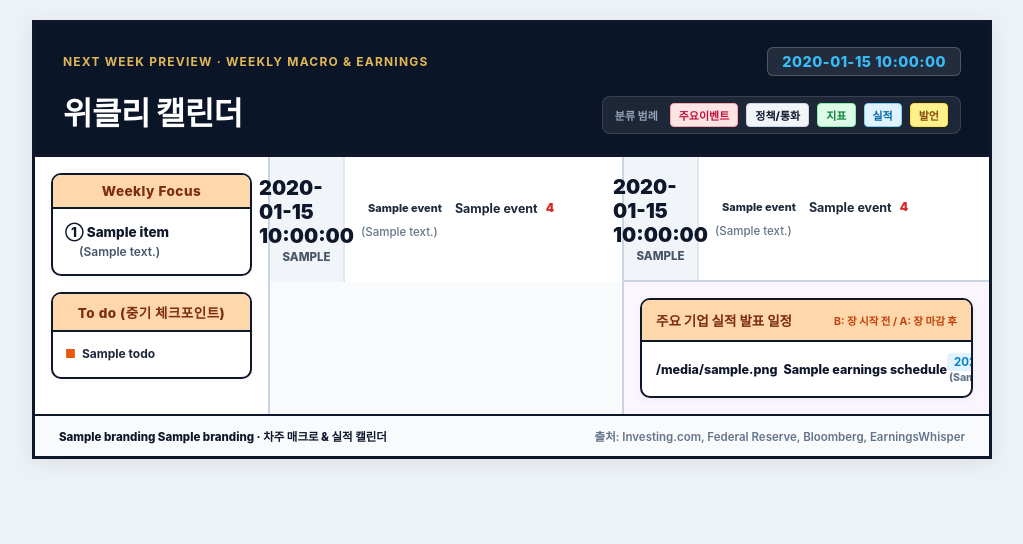
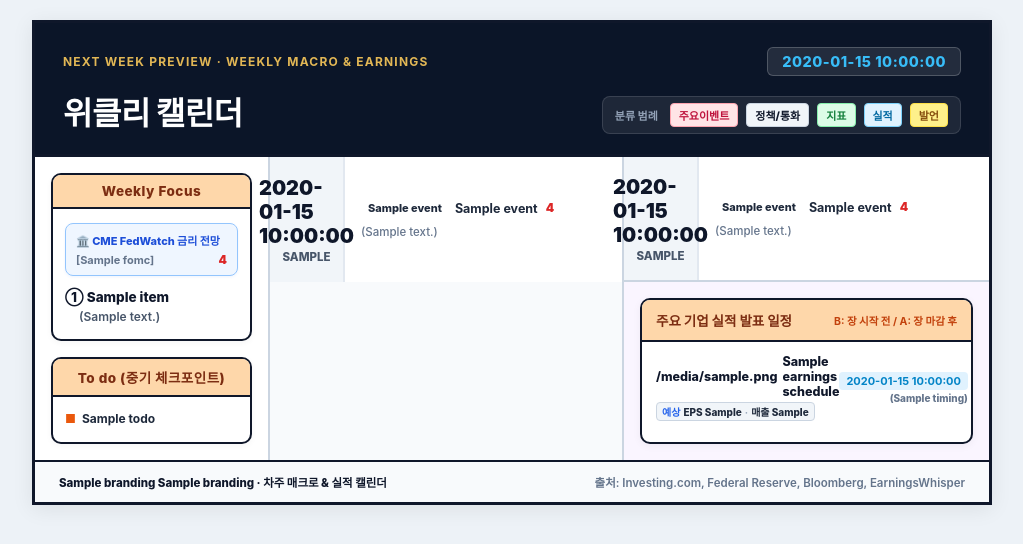
Before and after one commit to polarstar718/us-macro-telegram-bot, a Python web app: template templates/weekly_calendar.html in a window 1280 px wide. Shown: the top 544 px of the page, without its empty margins (128-1151 px from the left). Run offline with Jinja, Linux system fonts and the light colour scheme; the template is opened without the code that fills it: most values are stand-ins (such as "Sample title", 1, 10 or a date in 2020); some web fonts are replaced.

Commit message:
chore: deploy templates/weekly_calendar.html

```diff
--- a/templates/weekly_calendar.html
+++ b/templates/weekly_calendar.html
@@ -159,6 +159,45 @@
       display: flex;
       flex-direction: column;
       gap: 12px;
+    }
+    /* CME FedWatch 금리 전망 박스 */
+    .fedwatch-box {
+      background: #EFF6FF;
+      border: 1.5px solid #93C5FD;
+      border-radius: 8px;
+      padding: 8px 10px;
+      display: flex;
+      flex-direction: column;
+      gap: 4px;
+      box-shadow: 0 1px 3px rgba(37, 99, 235, 0.08);
+    }
+    .fedwatch-badge {
+      font-size: 11px;
+      font-weight: 800;
+      color: #1D4ED8;
+      display: flex;
+      align-items: center;
+      gap: 4px;
+    }
+    .fedwatch-text {
+      font-size: 12px;
+      font-weight: 800;
+      color: #0F172A;
+      display: flex;
+      align-items: center;
+      justify-content: space-between;
+      flex-wrap: wrap;
+      gap: 4px;
+    }
+    .fedwatch-fomc {
+      font-size: 11px;
+      color: #64748B;
+      font-weight: 700;
+    }
+    .fedwatch-prob {
+      font-size: 12px;
+      color: #DC2626;
+      font-weight: 900;
     }
     .focus-item {
       display: flex;
@@ -334,25 +373,63 @@
       display: flex;
       align-items: center;
       justify-content: space-between;
-      font-size: 12.5px;
-      padding-bottom: 6px;
+      font-size: 12px;
+      padding-bottom: 7px;
       border-bottom: 1px dashed #E2E8F0;
     }
     .earnings-row:last-child {
       border-bottom: none;
       padding-bottom: 0;
     }
-    .earnings-co {
+    .earnings-co-block {
+      display: flex;
+      flex-direction: column;
+      gap: 3px;
+    }
+    .earnings-co-title {
       display: flex;
       align-items: center;
-      gap: 6px;
+      gap: 5px;
       font-weight: 800;
       color: #0F172A;
-      white-space: nowrap;
-      flex-shrink: 0;
+      font-size: 12.5px;
+    }
+    .earnings-name {
+      font-weight: 800;
+      color: #0F172A;
+    }
+    .consensus-chip {
+      display: inline-flex;
+      align-items: center;
+      gap: 3px;
+      background: #F1F5F9;
+      border: 1px solid #CBD5E1;
+      border-radius: 4px;
+      padding: 1px 5px;
+      font-size: 10px;
+      font-weight: 700;
+      color: #475569;
+      width: fit-content;
+    }
+    .consensus-tag {
+      color: #2563EB;
+      font-weight: 800;
+    }
+    .consensus-val {
+      color: #1E293B;
+      font-weight: 800;
+    }
+    .consensus-sep {
+      color: #94A3B8;
+    }
+    .earnings-date-col {
+      display: flex;
+      flex-direction: column;
+      align-items: flex-end;
+      gap: 2px;
     }
     .earnings-date-badge {
-      font-size: 11.5px;
+      font-size: 11px;
       font-weight: 700;
       color: #0284C7;
       background: #E0F2FE;
@@ -361,10 +438,9 @@
       white-space: nowrap;
     }
     .earnings-timing {
-      font-size: 10.5px;
+      font-size: 10px;
       font-weight: 800;
       color: #64748B;
-      margin-left: 2px;
     }
 
     /* 하단 푸터 */
@@ -419,6 +495,15 @@
         <div class="focus-card">
           <div class="card-head">Weekly Focus</div>
           <div class="card-body">
+            {% if fedwatch %}
+            <div class="fedwatch-box">
+              <div class="fedwatch-badge">🏛️ CME FedWatch 금리 전망</div>
+              <div class="fedwatch-text">
+                <span class="fedwatch-fomc">[{{ fedwatch.fomc }}]</span>
+                <span class="fedwatch-prob">{{ fedwatch.rate_str }}</span>
+              </div>
+            </div>
+            {% endif %}
             {% for item in focus_items %}
             <div class="focus-item">
               <div class="focus-num-title">① {{ item.title }}</div>
@@ -506,11 +591,21 @@
             <div class="earnings-list">
               {% for co in earnings_schedule %}
               <div class="earnings-row">
-                <div class="earnings-co">
-                  <span>{{ co.icon }}</span>
-                  <span>{{ co.name }}</span>
+                <div class="earnings-co-block">
+                  <div class="earnings-co-title">
+                    <span>{{ co.icon }}</span>
+                    <span class="earnings-name">{{ co.name }}</span>
+                  </div>
+                  {% if co.consensus_eps or co.consensus_rev %}
+                  <div class="consensus-chip">
+                    <span class="consensus-tag">예상</span>
+                    {% if co.consensus_eps %}<span class="consensus-val">EPS {{ co.consensus_eps }}</span>{% endif %}
+                    {% if co.consensus_eps and co.consensus_rev %}<span class="consensus-sep">·</span>{% endif %}
+                    {% if co.consensus_rev %}<span class="consensus-val">매출 {{ co.consensus_rev }}</span>{% endif %}
+                  </div>
+                  {% endif %}
                 </div>
-                <div>
+                <div class="earnings-date-col">
                   <span class="earnings-date-badge">{{ co.date_str }}</span>
                   <span class="earnings-timing">({{ co.timing }})</span>
                 </div>
```
